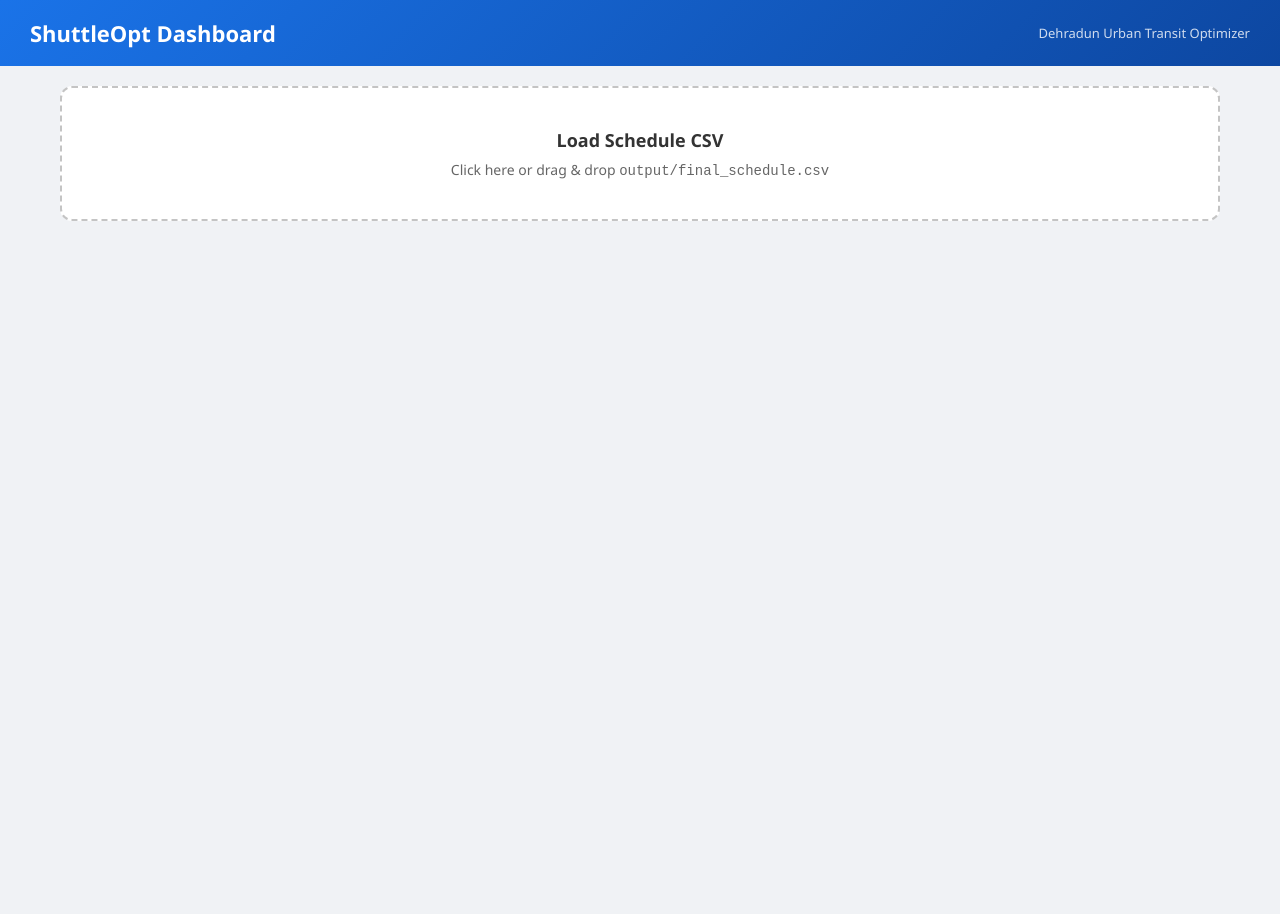
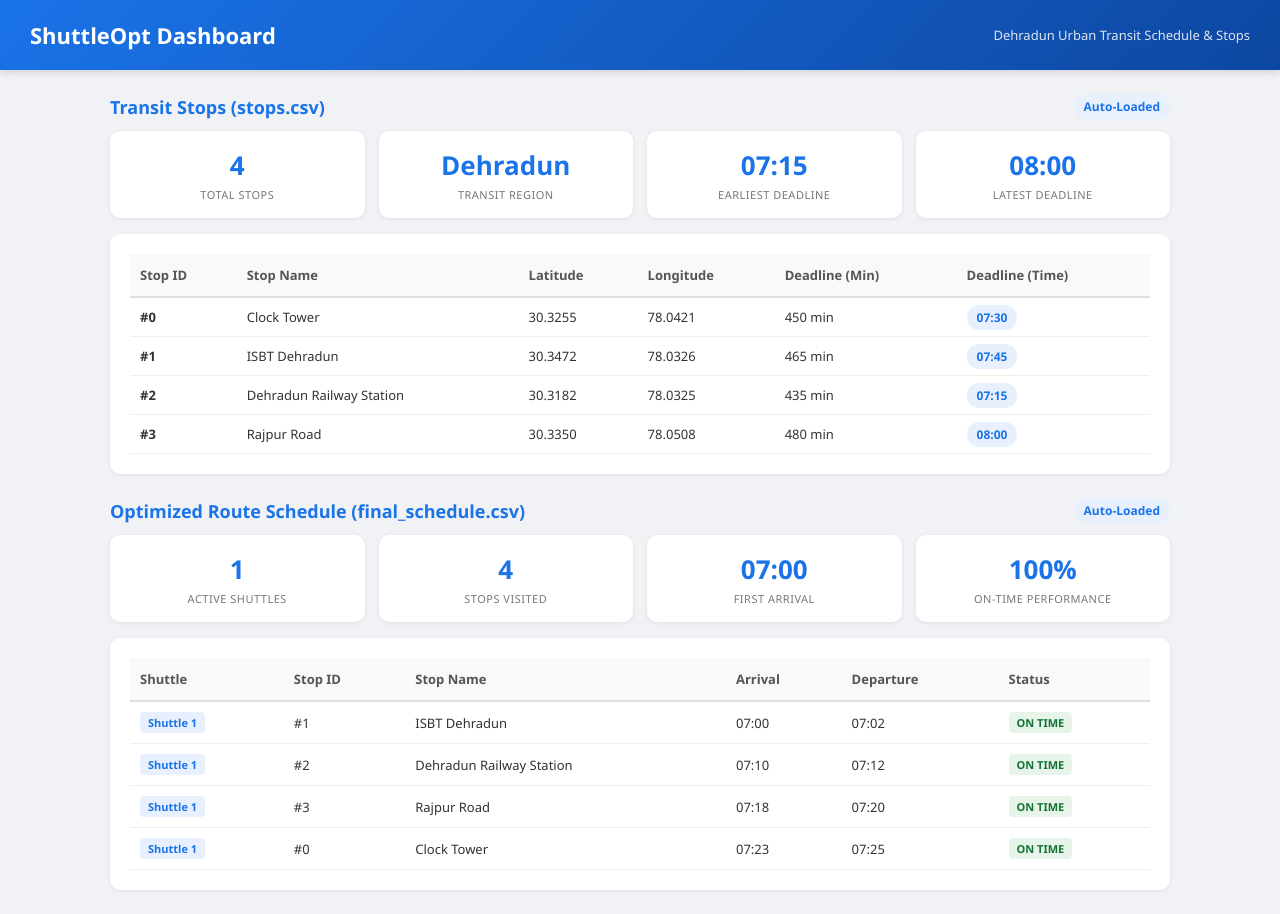
Before and after one commit to Piyushbhatt944/shuttle-optimizer, a plain HTML site: page web/index.html in a window 1280 px wide. Before the commit the page ends 800 px from the top, so only its background shows below. Drawn offline with nearby package versions, Linux system fonts and the light colour scheme; no server answers.

Commit message:
Auto-load stops in dashboard, remove map and stops_edge.csv

```diff
--- a/data/stops_edge.csv
+++ /dev/null
@@ -1,5 +0,0 @@
-id,name,lat,lon,requiredByTime
-10,Clock Tower,30.3255,78.0421,450
-25,ISBT Dehradun,30.3472,78.0326,465
-7,Dehradun Railway Station,30.3182,78.0325,435
-42,Rajpur Road,30.3350,78.0508,480
--- a/web/index.html
+++ b/web/index.html
@@ -4,65 +4,62 @@
     <meta charset="UTF-8">
     <meta name="viewport" content="width=device-width, initial-scale=1.0">
     <title>ShuttleOpt Dashboard</title>
-    <link rel="stylesheet" href="https://unpkg.com/leaflet@1.9.4/dist/leaflet.css" />
-    <script src="https://unpkg.com/leaflet@1.9.4/dist/leaflet.js"></script>
     <style>
         * { margin: 0; padding: 0; box-sizing: border-box; }
         body { font-family: 'Segoe UI', Arial, sans-serif; background: #f0f2f5; color: #333; }
 
         header {
             background: linear-gradient(135deg, #1a73e8, #0d47a1);
-            color: white; padding: 18px 30px;
+            color: white; padding: 20px 30px;
             display: flex; justify-content: space-between; align-items: center;
+            box-shadow: 0 2px 8px rgba(0,0,0,0.15);
         }
         header h1 { font-size: 22px; font-weight: 600; }
+        header .subtitle { font-size: 13px; opacity: 0.85; }
 
-        .container { max-width: 1200px; margin: 20px auto; padding: 0 20px; }
+        .container { max-width: 1100px; margin: 24px auto; padding: 0 20px; }
 
-        .upload-area {
-            background: white; border: 2px dashed #c4c4c4; border-radius: 12px;
-            padding: 40px; text-align: center; margin-bottom: 20px; cursor: pointer;
-            transition: border-color 0.2s;
+        .section-header {
+            display: flex; justify-content: space-between; align-items: center;
+            margin-bottom: 12px; margin-top: 24px;
         }
-        .upload-area:hover { border-color: #1a73e8; }
-        .upload-area.loaded { border-color: #34a853; border-style: solid; }
-        .upload-area h2 { font-size: 18px; margin-bottom: 8px; }
-        .upload-area p { color: #666; font-size: 14px; }
+        .section-header h2 { font-size: 18px; color: #1a73e8; font-weight: 600; }
+        .badge {
+            background: #e8f0fe; color: #1a73e8; font-size: 12px;
+            padding: 4px 10px; border-radius: 12px; font-weight: 600;
+        }
 
-        .kpi-row { display: grid; grid-template-columns: repeat(4, 1fr); gap: 14px; margin-bottom: 20px; }
+        .kpi-row { display: grid; grid-template-columns: repeat(4, 1fr); gap: 14px; margin-bottom: 16px; }
         .kpi-card {
-            background: white; border-radius: 10px; padding: 18px;
+            background: white; border-radius: 10px; padding: 16px;
             box-shadow: 0 1px 4px rgba(0,0,0,0.08); text-align: center;
         }
-        .kpi-card .value { font-size: 28px; font-weight: 700; color: #1a73e8; }
-        .kpi-card .label { font-size: 12px; color: #888; margin-top: 4px; text-transform: uppercase; }
+        .kpi-card .value { font-size: 26px; font-weight: 700; color: #1a73e8; }
+        .kpi-card .label { font-size: 11px; color: #777; margin-top: 4px; text-transform: uppercase; letter-spacing: 0.5px; }
 
-        .content-row { display: grid; grid-template-columns: 1fr 1fr; gap: 20px; margin-bottom: 20px; }
         .panel {
             background: white; border-radius: 10px; padding: 20px;
-            box-shadow: 0 1px 4px rgba(0,0,0,0.08);
+            box-shadow: 0 1px 4px rgba(0,0,0,0.08); margin-bottom: 24px;
         }
-        .panel h3 { font-size: 16px; margin-bottom: 12px; color: #1a73e8; }
-
-        #map { height: 380px; border-radius: 8px; }
 
         table { width: 100%; border-collapse: collapse; font-size: 13px; }
-        th { background: #f8f9fa; padding: 10px 8px; text-align: left; border-bottom: 2px solid #e0e0e0; }
-        td { padding: 8px; border-bottom: 1px solid #eee; }
-        .shuttle-0 td:first-child { border-left: 3px solid #e53935; }
-        .shuttle-1 td:first-child { border-left: 3px solid #1a73e8; }
-        .shuttle-2 td:first-child { border-left: 3px solid #43a047; }
-        .shuttle-3 td:first-child { border-left: 3px solid #fb8c00; }
+        th { background: #f8f9fa; padding: 12px 10px; text-align: left; border-bottom: 2px solid #e0e0e0; color: #555; }
+        td { padding: 10px; border-bottom: 1px solid #eee; }
+        tr:hover td { background: #fafafa; }
 
-        .hidden { display: none; }
+        .status-badge {
+            display: inline-block; padding: 3px 8px; border-radius: 4px;
+            font-size: 11px; font-weight: 600; background: #e6f4ea; color: #137333;
+        }
 
-        .legend { display: flex; gap: 16px; margin-bottom: 10px; flex-wrap: wrap; }
-        .legend-item { display: flex; align-items: center; gap: 6px; font-size: 13px; }
-        .legend-dot { width: 12px; height: 12px; border-radius: 50%; }
+        .shuttle-badge {
+            display: inline-block; padding: 3px 8px; border-radius: 4px;
+            font-size: 11px; font-weight: 600; background: #e8f0fe; color: #1a73e8;
+        }
 
         @media (max-width: 768px) {
-            .content-row { grid-template-columns: 1fr; }
             .kpi-row { grid-template-columns: repeat(2, 1fr); }
+            header { flex-direction: column; align-items: flex-start; gap: 6px; }
         }
     </style>
 </head>
@@ -70,166 +67,195 @@
 
 <header>
     <h1>ShuttleOpt Dashboard</h1>
-    <span style="font-size:13px; opacity:0.8;">Dehradun Urban Transit Optimizer</span>
+    <span class="subtitle">Dehradun Urban Transit Schedule & Stops</span>
 </header>
 
 <div class="container">
-    <div class="upload-area" id="uploadArea" onclick="document.getElementById('fileInput').click()">
-        <h2>Load Schedule CSV</h2>
-        <p>Click here or drag & drop <code>output/final_schedule.csv</code></p>
-        <input type="file" id="fileInput" accept=".csv" style="display:none">
+    <div class="section-header">
+        <h2>Transit Stops (stops.csv)</h2>
+        <span class="badge" id="stopsSourceBadge">Auto-Loaded</span>
     </div>
 
-    <div id="dashboard" class="hidden">
     <div class="kpi-row">
-            <div class="kpi-card"><div class="value" id="kpiStops">-</div><div class="label">Stops Served</div></div>
-            <div class="kpi-card"><div class="value" id="kpiShuttles">-</div><div class="label">Shuttles Used</div></div>
-            <div class="kpi-card"><div class="value" id="kpiStart">-</div><div class="label">First Departure</div></div>
-            <div class="kpi-card"><div class="value" id="kpiEnd">-</div><div class="label">Last Arrival</div></div>
+        <div class="kpi-card"><div class="value" id="kpiTotalStops">4</div><div class="label">Total Stops</div></div>
+        <div class="kpi-card"><div class="value" id="kpiCity">Dehradun</div><div class="label">Transit Region</div></div>
+        <div class="kpi-card"><div class="value" id="kpiEarliest">07:15</div><div class="label">Earliest Deadline</div></div>
+        <div class="kpi-card"><div class="value" id="kpiLatest">08:00</div><div class="label">Latest Deadline</div></div>
     </div>
 
-        <div class="content-row">
     <div class="panel">
-                <h3>Route Map</h3>
-                <div class="legend" id="legend"></div>
-                <div id="map"></div>
+        <table>
+            <thead>
+                <tr>
+                    <th>Stop ID</th>
+                    <th>Stop Name</th>
+                    <th>Latitude</th>
+                    <th>Longitude</th>
+                    <th>Deadline (Min)</th>
+                    <th>Deadline (Time)</th>
+                </tr>
+            </thead>
+            <tbody id="stopsTableBody"></tbody>
+        </table>
     </div>
+
+    <div class="section-header">
+        <h2>Optimized Route Schedule (final_schedule.csv)</h2>
+        <span class="badge" id="scheduleSourceBadge">Auto-Loaded</span>
+    </div>
+
+    <div class="kpi-row">
+        <div class="kpi-card"><div class="value" id="kpiActiveShuttles">1</div><div class="label">Active Shuttles</div></div>
+        <div class="kpi-card"><div class="value" id="kpiStopsScheduled">4</div><div class="label">Stops Visited</div></div>
+        <div class="kpi-card"><div class="value" id="kpiFirstArr">07:00</div><div class="label">First Arrival</div></div>
+        <div class="kpi-card"><div class="value" id="kpiPunctuality">100%</div><div class="label">On-Time Performance</div></div>
+    </div>
+
     <div class="panel">
-                <h3>Schedule Table</h3>
-                <div style="max-height:420px; overflow-y:auto;">
         <table>
-                        <thead><tr><th>Shuttle</th><th>Stop</th><th>Arrival</th><th>Departure</th></tr></thead>
-                        <tbody id="tableBody"></tbody>
+            <thead>
+                <tr>
+                    <th>Shuttle</th>
+                    <th>Stop ID</th>
+                    <th>Stop Name</th>
+                    <th>Arrival</th>
+                    <th>Departure</th>
+                    <th>Status</th>
+                </tr>
+            </thead>
+            <tbody id="scheduleTableBody"></tbody>
         </table>
     </div>
 </div>
-        </div>
-    </div>
-</div>
+
+<script id="embedded-stops" type="text/csv">id,name,lat,lon,requiredByTime
+0,Clock Tower,30.3255,78.0421,450
+1,ISBT Dehradun,30.3472,78.0326,465
+2,Dehradun Railway Station,30.3182,78.0325,435
+3,Rajpur Road,30.3350,78.0508,480
+</script>
+
+<script id="embedded-schedule" type="text/csv">shuttle_id,stop_id,stop_name,arrival_time,departure_time
+1,1,ISBT Dehradun,07:00,07:02
+1,2,Dehradun Railway Station,07:10,07:12
+1,3,Rajpur Road,07:18,07:20
+1,0,Clock Tower,07:23,07:25
+</script>
 
 <script>
-const COLORS = ['#e53935', '#1a73e8', '#43a047', '#fb8c00', '#8e24aa', '#00897b'];
+function formatTime(minutes) {
+    const h = String(Math.floor(minutes / 60)).padStart(2, '0');
+    const m = String(minutes % 60).padStart(2, '0');
+    return `${h}:${m}`;
+}
 
-const STOP_COORDS = {
-    'clock tower':              [30.3255, 78.0421],
-    'isbt dehradun':            [30.3472, 78.0326],
-    'dehradun railway station': [30.3182, 78.0325],
-    'rajpur road':              [30.3350, 78.0508]
-};
-
-function parseCSV(text) {
+function parseStopsCSV(text) {
     const lines = text.trim().split('\n');
     const rows = [];
     for (let i = 1; i < lines.length; i++) {
         const cols = lines[i].split(',');
         if (cols.length < 5) continue;
         rows.push({
-            shuttleId:  parseInt(cols[0]),
-            stopId:     parseInt(cols[1]),
-            stopName:   cols[2].trim(),
-            arrival:    cols[3].trim(),
-            departure:  cols[4].trim()
+            id: parseInt(cols[0].trim()),
+            name: cols[1].trim(),
+            lat: parseFloat(cols[2].trim()),
+            lon: parseFloat(cols[3].trim()),
+            deadlineMin: parseInt(cols[4].trim())
         });
     }
     return rows;
 }
 
-function render(rows) {
-    document.getElementById('dashboard').classList.remove('hidden');
+function parseScheduleCSV(text) {
+    const lines = text.trim().split('\n');
+    const rows = [];
+    for (let i = 1; i < lines.length; i++) {
+        const cols = lines[i].split(',');
+        if (cols.length < 5) continue;
+        rows.push({
+            shuttleId: parseInt(cols[0].trim()),
+            stopId: parseInt(cols[1].trim()),
+            stopName: cols[2].trim(),
+            arrival: cols[3].trim(),
+            departure: cols[4].trim()
+        });
+    }
+    return rows;
+}
 
-    const shuttleIds = [...new Set(rows.map(r => r.shuttleId))];
-    const activeShuttles = shuttleIds.filter(id => rows.some(r => r.shuttleId === id));
+function renderStops(stops) {
+    if (!stops.length) return;
+    document.getElementById('kpiTotalStops').textContent = stops.length;
 
-    document.getElementById('kpiStops').textContent = rows.length;
-    document.getElementById('kpiShuttles').textContent = activeShuttles.length;
-    document.getElementById('kpiStart').textContent = rows.length ? rows[0].arrival : '-';
-    document.getElementById('kpiEnd').textContent = rows.length ? rows[rows.length - 1].departure : '-';
+    const deadlines = stops.map(s => s.deadlineMin);
+    const minD = Math.min(...deadlines);
+    const maxD = Math.max(...deadlines);
 
-    const tbody = document.getElementById('tableBody');
+    document.getElementById('kpiEarliest').textContent = formatTime(minD);
+    document.getElementById('kpiLatest').textContent = formatTime(maxD);
+
+    const tbody = document.getElementById('stopsTableBody');
     tbody.innerHTML = '';
-    rows.forEach(r => {
+    stops.forEach(s => {
         const tr = document.createElement('tr');
-        tr.className = 'shuttle-' + r.shuttleId;
-        tr.innerHTML = `<td>Shuttle ${r.shuttleId}</td><td>${r.stopName}</td><td>${r.arrival}</td><td>${r.departure}</td>`;
+        tr.innerHTML = `
+            <td><strong>#${s.id}</strong></td>
+            <td>${s.name}</td>
+            <td>${s.lat.toFixed(4)}</td>
+            <td>${s.lon.toFixed(4)}</td>
+            <td>${s.deadlineMin} min</td>
+            <td><span class="badge">${formatTime(s.deadlineMin)}</span></td>
+        `;
         tbody.appendChild(tr);
     });
-
-    const legendEl = document.getElementById('legend');
-    legendEl.innerHTML = '';
-    activeShuttles.forEach(id => {
-        legendEl.innerHTML += `<div class="legend-item"><div class="legend-dot" style="background:${COLORS[id % COLORS.length]}"></div>Shuttle ${id}</div>`;
-    });
-
-    const map = L.map('map').setView([30.335, 78.043], 13);
-    L.tileLayer('https://{s}.tile.openstreetmap.org/{z}/{x}/{y}.png', {
-        attribution: '&copy; OpenStreetMap'
-    }).addTo(map);
-
-    activeShuttles.forEach(shuttleId => {
-        const color = COLORS[shuttleId % COLORS.length];
-        const stops = rows.filter(r => r.shuttleId === shuttleId);
-        const coords = [];
-
-        stops.forEach((stop, idx) => {
-            const key = stop.stopName.toLowerCase();
-            const ll = STOP_COORDS[key];
-            if (!ll) return;
-            coords.push(ll);
-
-            const marker = L.circleMarker(ll, {
-                radius: 8, fillColor: color, color: '#fff',
-                weight: 2, fillOpacity: 0.9
-            }).addTo(map);
-
-            marker.bindPopup(
-                `<b>${stop.stopName}</b><br>` +
-                `Shuttle ${stop.shuttleId} (Stop #${idx + 1})<br>` +
-                `Arrive: ${stop.arrival}<br>` +
-                `Depart: ${stop.departure}`
-            );
-        });
-
-        if (coords.length > 1) {
-            L.polyline(coords, { color: color, weight: 3, opacity: 0.7, dashArray: '8 4' }).addTo(map);
-        }
-    });
-
-    if (rows.length) {
-        const allCoords = rows.map(r => STOP_COORDS[r.stopName.toLowerCase()]).filter(Boolean);
-        if (allCoords.length) map.fitBounds(allCoords, { padding: [40, 40] });
-    }
 }
 
-const fileInput = document.getElementById('fileInput');
-const uploadArea = document.getElementById('uploadArea');
+function renderSchedule(schedule) {
+    if (!schedule.length) return;
+    const activeShuttles = new Set(schedule.map(s => s.shuttleId)).size;
+    document.getElementById('kpiActiveShuttles').textContent = activeShuttles;
+    document.getElementById('kpiStopsScheduled').textContent = schedule.length;
+    document.getElementById('kpiFirstArr').textContent = schedule[0].arrival;
 
-fileInput.addEventListener('change', (e) => {
-    const file = e.target.files[0];
-    if (!file) return;
-    const reader = new FileReader();
-    reader.onload = (ev) => {
-        uploadArea.classList.add('loaded');
-        uploadArea.querySelector('h2').textContent = file.name + ' loaded';
-        render(parseCSV(ev.target.result));
-    };
-    reader.readAsText(file);
+    const tbody = document.getElementById('scheduleTableBody');
+    tbody.innerHTML = '';
+    schedule.forEach(s => {
+        const tr = document.createElement('tr');
+        tr.innerHTML = `
+            <td><span class="shuttle-badge">Shuttle ${s.shuttleId}</span></td>
+            <td>#${s.stopId}</td>
+            <td>${s.stopName}</td>
+            <td>${s.arrival}</td>
+            <td>${s.departure}</td>
+            <td><span class="status-badge">ON TIME</span></td>
+        `;
+        tbody.appendChild(tr);
     });
+}
 
-uploadArea.addEventListener('dragover', (e) => { e.preventDefault(); uploadArea.style.borderColor = '#1a73e8'; });
-uploadArea.addEventListener('dragleave', () => { uploadArea.style.borderColor = '#c4c4c4'; });
-uploadArea.addEventListener('drop', (e) => {
-    e.preventDefault();
-    uploadArea.style.borderColor = '#c4c4c4';
-    const file = e.dataTransfer.files[0];
-    if (!file) return;
-    const reader = new FileReader();
-    reader.onload = (ev) => {
-        uploadArea.classList.add('loaded');
-        uploadArea.querySelector('h2').textContent = file.name + ' loaded';
-        render(parseCSV(ev.target.result));
-    };
-    reader.readAsText(file);
-});
+async function loadData() {
+    let stopsText = '';
+    try {
+        const res = await fetch('../data/stops.csv');
+        if (res.ok) stopsText = await res.text();
+    } catch (e) {}
+    if (!stopsText) {
+        stopsText = document.getElementById('embedded-stops').textContent.trim();
+    }
+    renderStops(parseStopsCSV(stopsText));
+
+    let schedText = '';
+    try {
+        const res = await fetch('../output/final_schedule.csv');
+        if (res.ok) schedText = await res.text();
+    } catch (e) {}
+    if (!schedText) {
+        schedText = document.getElementById('embedded-schedule').textContent.trim();
+    }
+    renderSchedule(parseScheduleCSV(schedText));
+}
+
+window.addEventListener('DOMContentLoaded', loadData);
 </script>
 </body>
 </html>
```
Also changed, not shown: 1 other file. Lines whose indentation alone changed are shown as unchanged.
